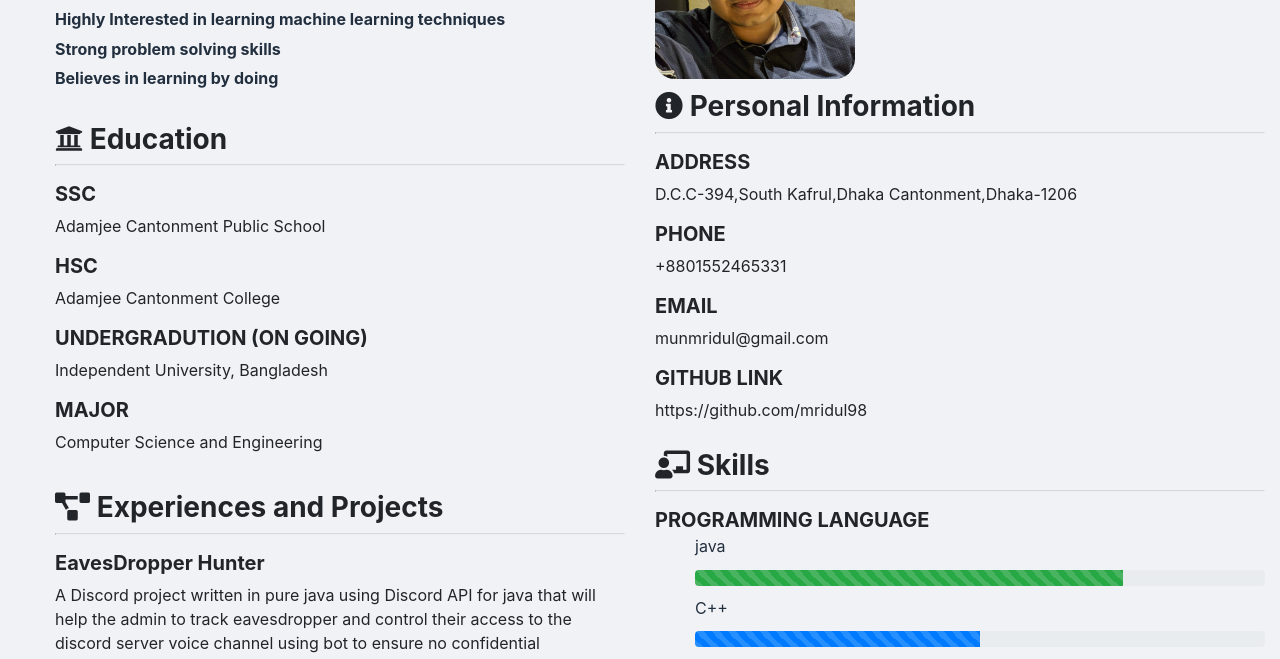
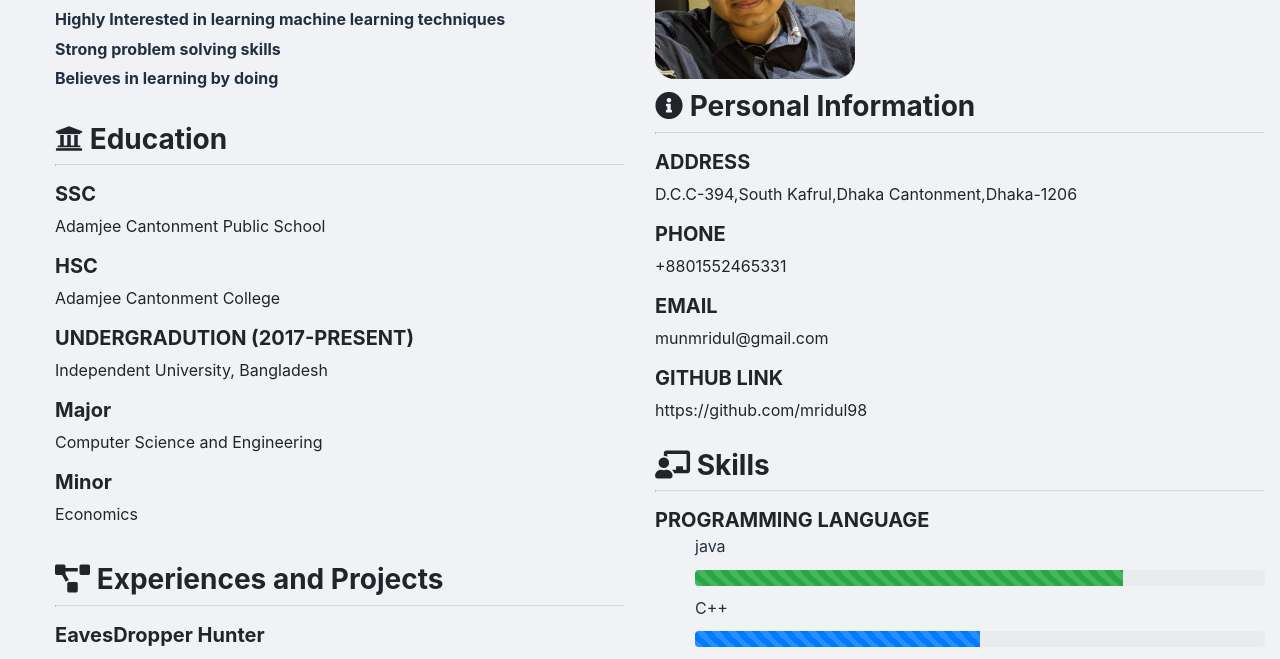
Before and after one commit to Mridul98/Mridul98.github.io, a plain HTML site: page index.html in a window 1280 px wide. Shown: the part 121-780 px from the top of the page. Drawn offline with nearby package versions, Linux system fonts and the light colour scheme.

Commit message:
added some lines

```diff
--- a/index.html
+++ b/index.html
@@ -45,9 +45,9 @@
           <hr>
           <p><h5 class="bold">SSC</h5> Adamjee Cantonment Public School</p>
           <p><h5 class="bold">HSC</h5> Adamjee Cantonment College</p>
-          <p><h5 class="bold">UNDERGRADUTION (ON GOING)</h5>Independent University, Bangladesh</p>
-          <p><h5 class="bold">MAJOR</h5>Computer Science and Engineering</p>
-
+          <p><h5 class="bold">UNDERGRADUTION (2017-PRESENT)</h5>Independent University, Bangladesh</p>
+          <p><h5 class="bold">Major</h5>Computer Science and Engineering</p>
+          <p><h5 class="bold">Minor</h5>Economics</p>
             </div>
             <div class="expo">
                     <h3>
```
